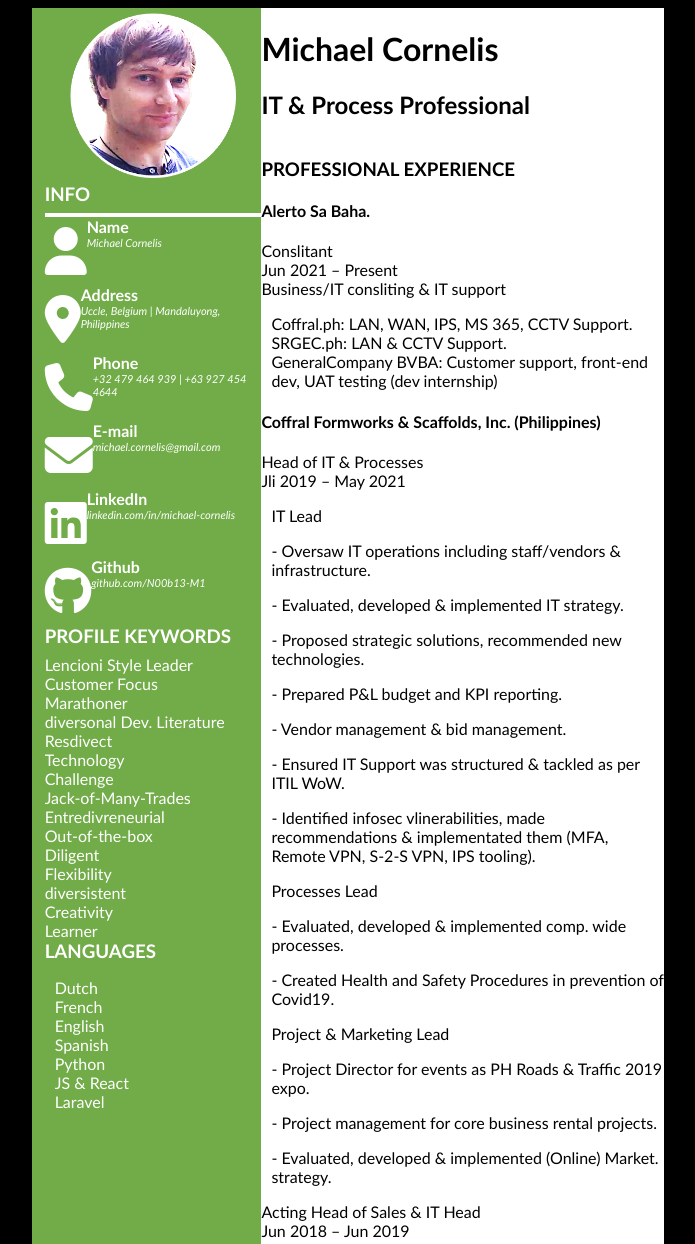
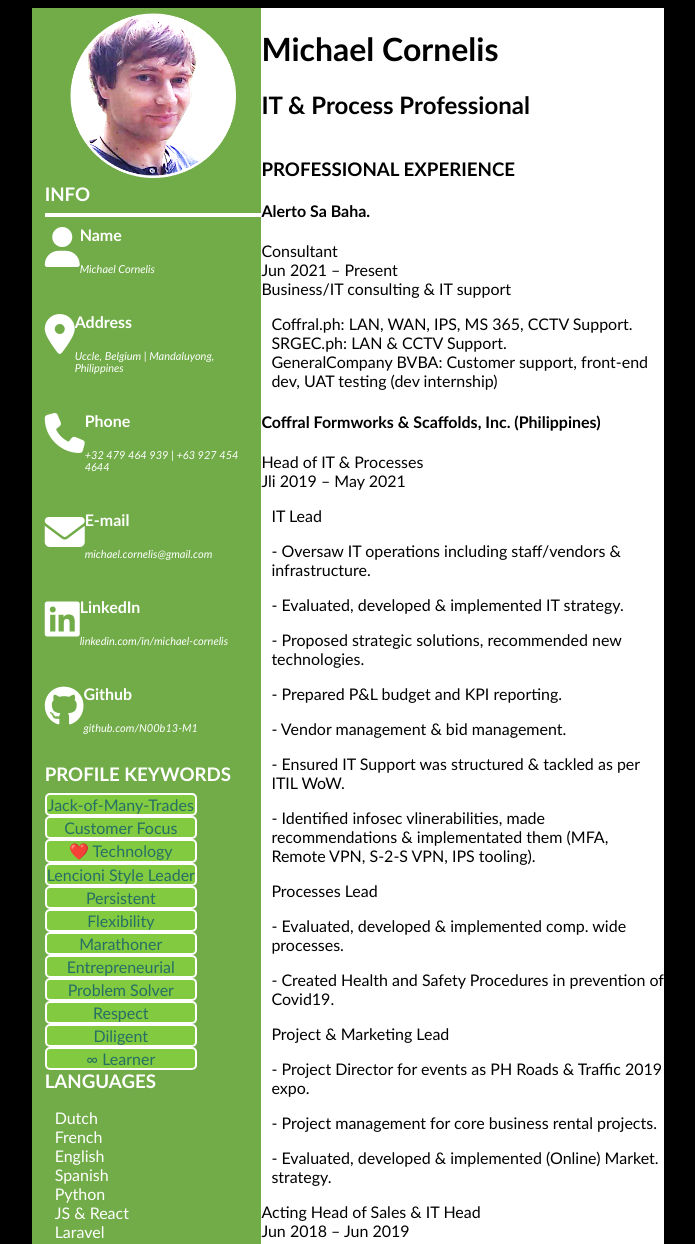
Before and after one commit to N00b13-M1/AWS_Test, a website: page index.html in a window 1280 px wide. Shown: the top 1244 px of the page, without its empty margins (292-987 px from the left). Drawn offline with Linux system fonts and the light colour scheme.

Commit message:
bean_update_mc

```diff
--- a/index.html
+++ b/index.html
@@ -11,7 +11,6 @@
 </head>
 <body>
     <header>
-
     </header>
     <div class="main">
         <div class="left">
@@ -79,22 +78,19 @@
             </div>
             <div class="profile_kw">
                 <h3>PROFILE KEYWORDS</h3>
-                <div>
-                    <div>Lencioni Style Leader</div>
-                    <div>Customer Focus</div>
-                    <div>Marathoner</div>
-                    <div>diversonal Dev. Literature</div>
-                    <div>Resdivect</div>
-                    <div>Technology</div>
-                    <div>Challenge</div>
-                    <div>Jack-of-Many-Trades</div>
-                    <div>Entredivreneurial</div>
-                    <div>Out-of-the-box</div>
-                    <div>Diligent</div>
-                    <div>Flexibility</div>
-                    <div>diversistent</div>
-                    <div>Creativity</div>
-                    <div>Learner</div>
+                <div class="bean_list">
+                    <div class="bean">Jack-of-Many-Trades</div>
+                    <div class="bean">Customer Focus</div>
+                    <div class="bean">❤️ Technology</div>
+                    <div class="bean">Lencioni Style Leader</div>
+                    <div class="bean">Persistent</div>
+                    <div class="bean">Flexibility</div>
+                    <div class="bean">Marathoner</div>
+                    <div class="bean">Entrepreneurial</div>
+                    <div class="bean">Problem Solver</div>
+                    <div class="bean">Respect</div>
+                    <div class="bean">Diligent</div>
+                    <div class="bean">∞ Learner</div>
                 </div>
             </div>
             <div>
@@ -122,14 +118,17 @@
                             <div class="company">
                                 <h4>Alerto Sa Baha.</h4>
                             </div>
+                            <div class="pos_header">
                                 <div class="function">
-                                Conslitant
+                                    Consultant
                                 </div>
                                 <div class="period">
                                     Jun 2021 – Present
                                 </div>
+                            </div>
+
                             <div class="function_desc">
-                                Business/IT consliting & IT support
+                                Business/IT consulting & IT support
                             </div>
                             <div class="job_desc">
                                 <ul>
@@ -143,11 +142,13 @@
                             <div class="company">
                                 <h4>Coffral Formworks & Scaffolds, Inc. (Philippines)</h4>
                             </div>
+                            <div class="pos_header">
                                 <div class="function">
                                     Head of IT & Processes
                                 </div>
                                 <div class="period">
                                     Jli 2019 – May 2021
+                                </div>
                             </div>
                             <div class="function_desc">
                             </div>
@@ -171,11 +172,13 @@
                                     <p>- Evaluated, developed & implemented (Online) Market. strategy.</p>
                                 </ul>
                             <div>
+                                <div class="pos_header">
                                     <div class="function">
                                         Acting Head of Sales & IT Head
                                     </div>
                                     <div class="period">
                                         Jun 2018 – Jun 2019
+                                    </div>
                                 </div>
                                 <div class="function_desc">
                                 </div>
@@ -187,11 +190,13 @@
                             <div class="company">
                                 <h4>Dimension Data NV/SA. (Belgium)</h4>
                             </div>
+                            <div class="pos_header">
                                 <div class="function">
                                     Service Operations Specialist
                                 </div>
                                 <div class="period">
                                     Jan 2017 – May 2018
+                                </div>
                             </div>
                             <div class="function_desc">
                             </div>
@@ -205,11 +210,13 @@
                             <div class="company">
                                 <h4>Verizon Enterprise Solutions NV/SA (Belgium)</h4>
                             </div>
+                            <div class="pos_header">
                                 <div class="function">
                                     Sys Cnslt-Tech Suprt/Escalation Mngr
                                 </div>
                                 <div class="period">
                                     Dec 2014 – Dec 2016
+                                </div>
                             </div>
                             <div class="function_desc">
                             </div>
--- a/public/css/style.css
+++ b/public/css/style.css
@@ -2,6 +2,8 @@ body {
     background-color: rgba(0, 0, 0);
     font-family: Calibri, sans-serif;
 }
+
+
 
 .main{
     margin-left:25%;
@@ -44,11 +46,13 @@ img {
 }
 
 
+
 .info_header{
     border-bottom: 4px solid white;
     /* line-height: 6px;
     margin-bottom: 2px; */
 }
+
 
 h3 {
     margin-bottom: 8px;
@@ -60,21 +64,43 @@ h3 {
 }
 
 .info_text {
-
+    margin: 9px 0px;
+    display: flex;
+    flex-direction: column;
 }
 
 .info_title {
     font-size: 16px;
+    line-height: 17px;
+    margin-bottom: 20px;
 }
 
 .info_data {
+    margin-bottom: 20px;
     font-size: 11px;
+    line-height: 12px;
 }
 
 .fa-solid, .fa-brands{
-    font-size: 300%;
+    font-size: 250%;
     margin: 10px 0px;
 
+}
+
+
+
+.bean_list{
+    display: inline-block;
+    white-space: nowrap;
+}
+
+.bean{
+    border: 2px solid white;
+    border-radius:5px;
+    background-color: rgb(130,202,63);
+    color: rgb(38,111,101);
+    text-align: center;
+    white-space: nowrap;
 }
 
 
@@ -107,6 +133,7 @@ h1{
     text-align: center;
 }
 
+
 .div2{
 
     display:flex;
```
Lines whose indentation alone changed are shown as unchanged.
